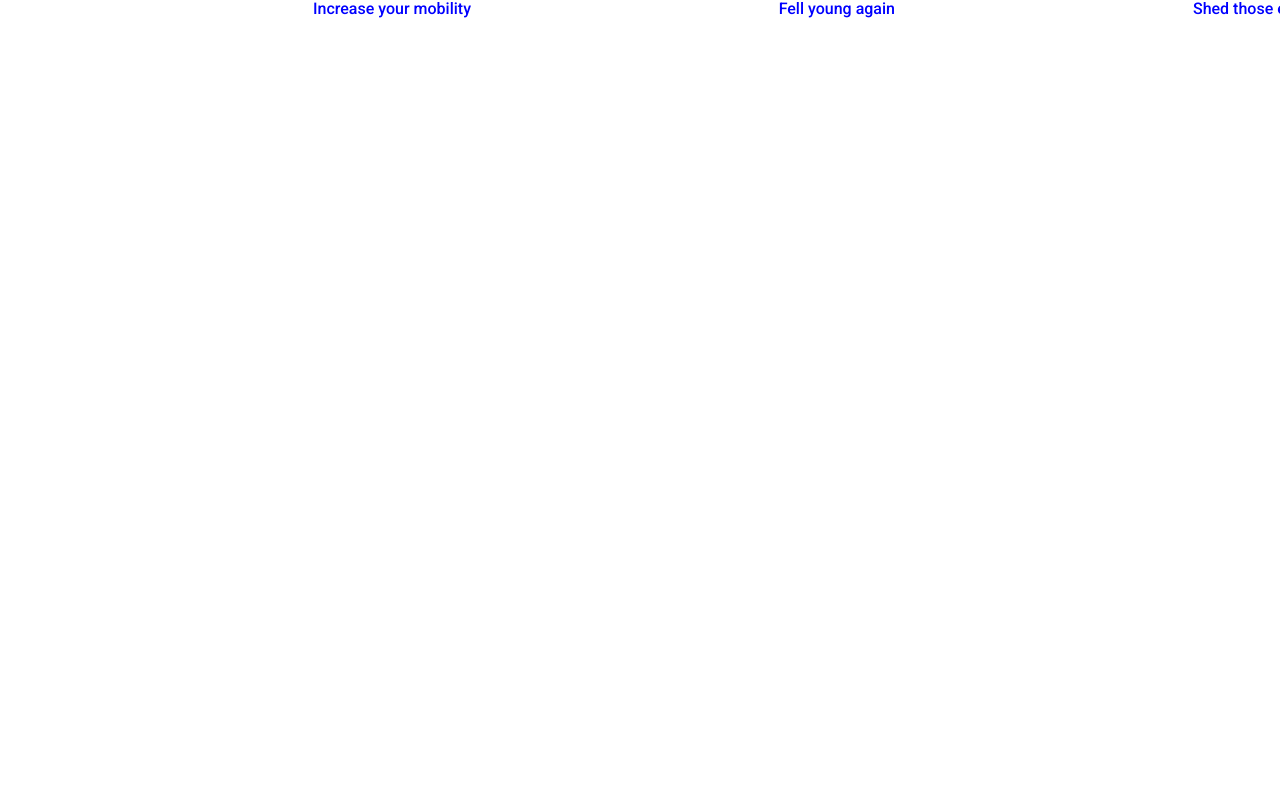
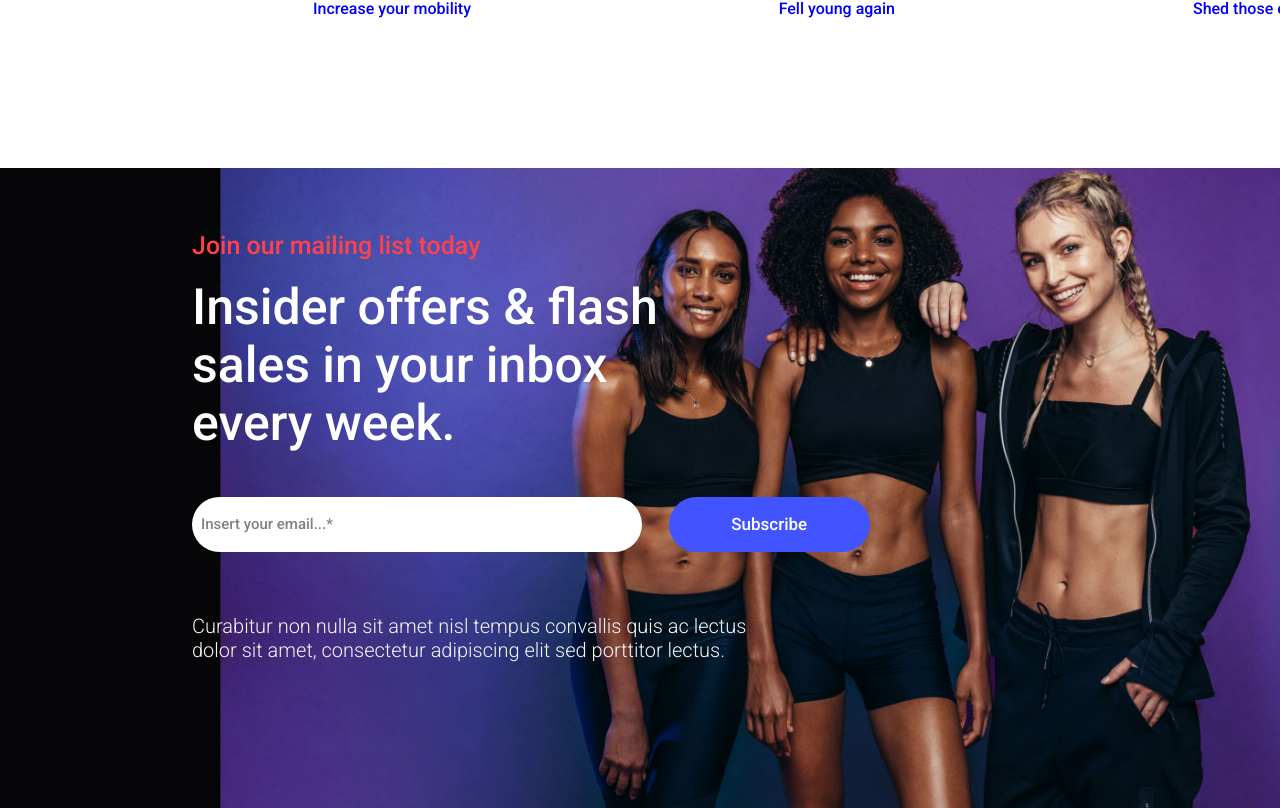
Before and after one commit to DavideTarantino/proj-html-vuejs, a Vue app in the folder format-vue/: page / in a window 1280 px wide. Shown: the part 2711-3519 px from the top of the page. Before the commit the page ends 2729 px from the top, so only its background shows below. Built offline with nearby package versions, Linux system fonts and the light colour scheme.

Commit message:
aggiunta sezione 4

```diff
--- a/format-vue/src/App.vue
+++ b/format-vue/src/App.vue
@@ -3,13 +3,15 @@
     import SectionOne from './Components/Main/SectionOne.vue'
     import SectionTwo from './Components/Main/SectionTwo.vue'
     import SectionThree from './Components/Main/SectionThree.vue'
+    import SectionFour from './Components/Main/SectionFour.vue'
 
     export default {
         components:{
             SearchBar,
             SectionOne,
             SectionTwo,
-            SectionThree
+            SectionThree,
+            SectionFour
         },
         data(){
             return{}
@@ -25,6 +27,7 @@
         <SectionOne/>
         <SectionTwo/>
         <SectionThree/>
+        <SectionFour/>
     </main>
 </template>
 
--- /dev/null
+++ b/format-vue/src/Components/Main/SectionFour.vue
@@ -0,0 +1,92 @@
+<script>
+    export default {
+        name: 'SectionFour',
+        data(){
+            return{}
+        }
+    }
+</script>
+
+<template>
+    <main>
+        <section>
+            <h3>Join our mailing list today</h3>
+            <h1>Insider offers & flash sales in your inbox every week.</h1>
+            <div>
+                <input type="text" placeholder="Insert your email...*">
+                <button>Subscribe</button>
+            </div>
+            <p>Curabitur non nulla sit amet nisl tempus convallis quis ac lectus dolor sit amet, consectetur adipiscing elit sed porttitor lectus.</p>
+        </section>
+    </main>
+</template>
+
+<style lang="scss" scoped>
+@use '../../Styles/partials/mixins' as*;
+
+    main{
+        background-image: url(../../../public/Imgaes/banner1-2x.jpg);
+        height: 80vh;
+        background-size: cover;
+        background-position: right;
+        background-repeat: no-repeat;
+
+        section{
+        @include page-layout;
+
+            h3{
+                padding-top: 7%;
+                color: #FF414B;
+                font-size: 25px;
+            }
+
+            h1{
+                margin-top: 2%;
+                color: white;
+                font-size: 50px;
+                width: 60%;
+            }
+
+            div{
+                margin-top: 5%;
+                display: flex;
+                gap: 3%;
+
+                input{
+                    padding-block: 20px;
+                    padding-left: 1%;
+                    padding-right: 32%;
+                    border-radius: 30px;
+                    border: none;
+                }
+
+                input::placeholder{
+                    color: gray;
+                    font-size: 15px;
+                }
+
+                button{
+                    background-color: #4154FF;
+                    padding-inline: 7%;
+                    border-radius: 30px;
+                    border: none;
+                    color: white;
+                    font-size: 17px;
+                    cursor: pointer;
+                }
+
+                button:hover{
+                    background-color: #FF414B;
+                }
+
+            }
+                p{
+                    color: whitesmoke;
+                    margin-top: 7%;
+                    font-size: 20px;
+                    font-weight: 300;
+                    width: 65%;
+                }
+        }
+    }
+</style>
--- a/format-vue/src/Components/Main/SectionThree.vue
+++ b/format-vue/src/Components/Main/SectionThree.vue
@@ -155,6 +155,7 @@
             display: flex;
             gap: 5%;
             margin-top: 25px;
+            margin-bottom: 150px;
             position: relative;
 
             div{
```
Also changed, not shown: format-vue/public/Imgaes/banner1-2x.jpg (added).
